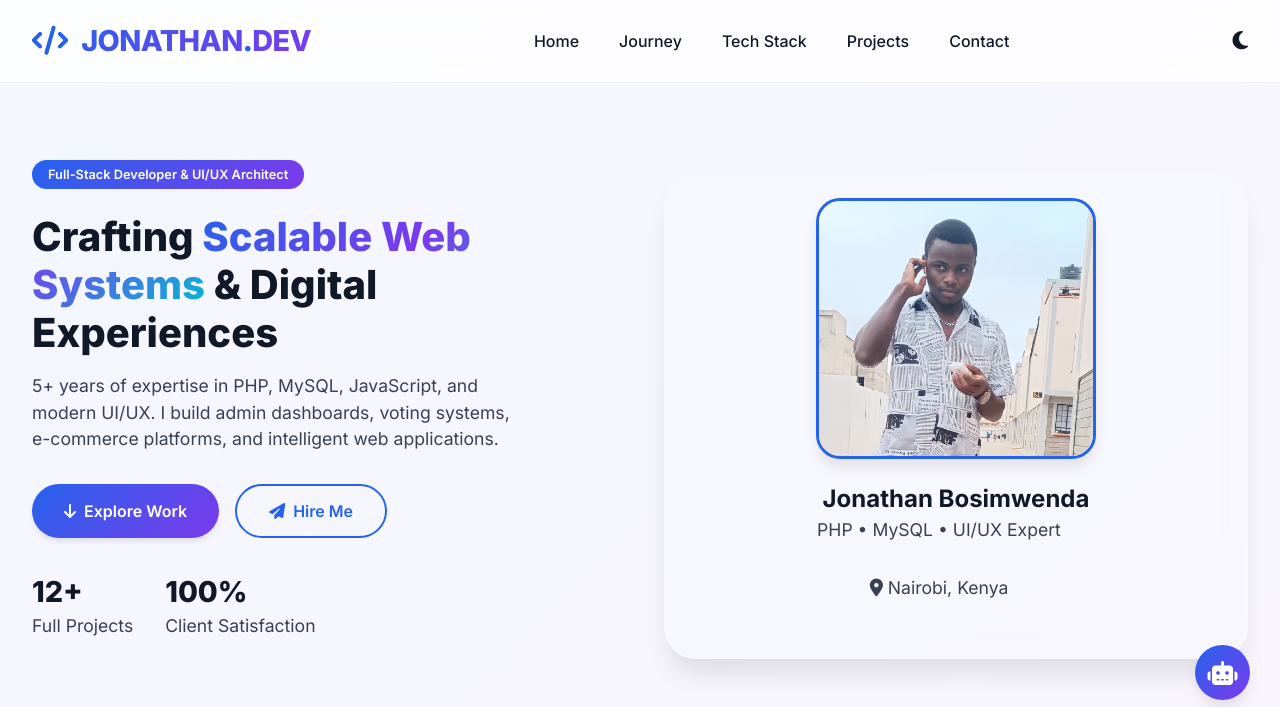
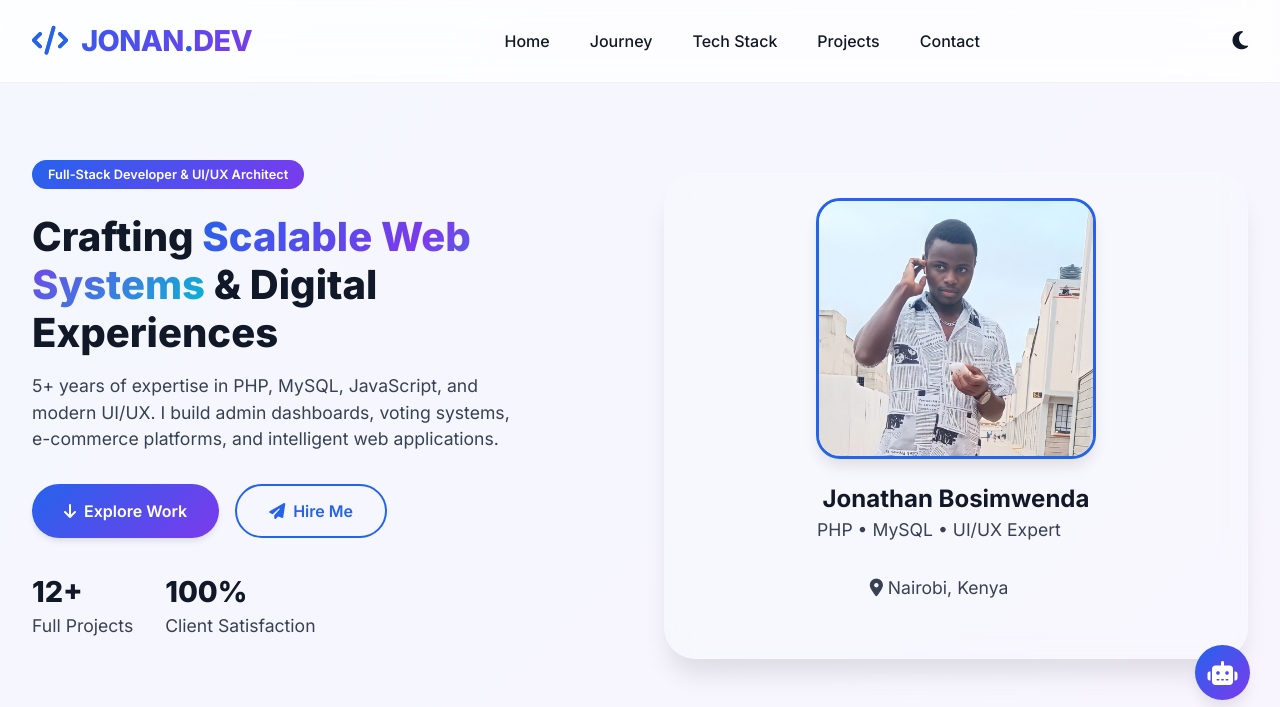
Before and after one commit to jonathan28-dot/Jonathan_portfolio, a plain HTML site: page index.html in a window 1280 px wide. Shown: the top 707 px of the page. Drawn offline with Linux system fonts and the light colour scheme.

Commit message:
Update index.html

```diff
--- a/index.html
+++ b/index.html
@@ -770,7 +770,7 @@ body.dark .social-media-section h4 {
             <nav>
                 <div class="logo">
                     <i class="fas fa-code" style="margin-right: 8px; color: var(--primary);"></i>
-                    JONATHAN<span style="color:var(--primary);">.</span>DEV
+                    JONAN<span style="color:var(--primary);">.</span>DEV
                 </div>
                 <ul class="nav-links">
                     <li><a href="#home">Home</a></li>
```
